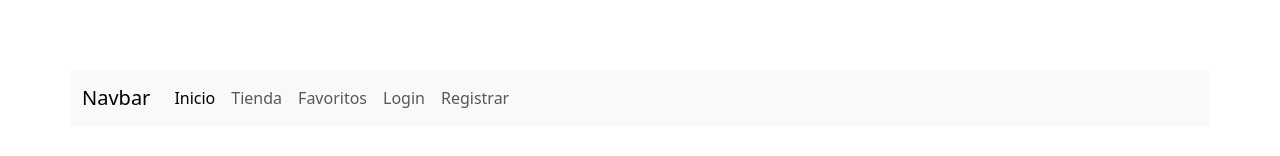
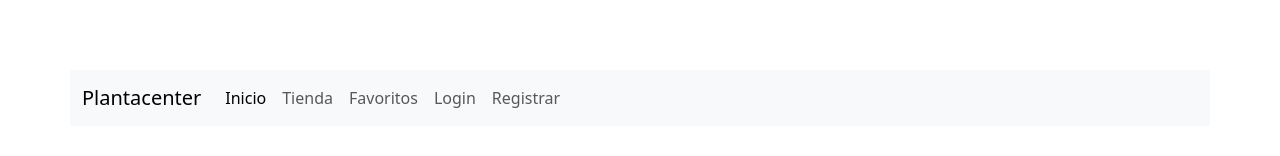
Before and after one commit to hernandw/proyecto-plantas, a React (Vite) app: page / in a window 1280 px wide. Shown: the top 156 px of the page. Built offline with nearby package versions, Linux system fonts and the light colour scheme.

Commit message:
cambio nombre navbar

```diff
--- a/src/components/NavBar.jsx
+++ b/src/components/NavBar.jsx
@@ -6,7 +6,7 @@ const Navbar = () => {
 
         <nav className="navbar navbar-expand-lg bg-body-tertiary">
   <div className="container">
-    <NavLink className="navbar-brand" to="#">Navbar</NavLink>
+    <NavLink className="navbar-brand" to="#">Plantacenter</NavLink>
     <button className="navbar-toggler" type="button" data-bs-toggle="collapse" data-bs-target="#navbarNav" aria-controls="navbarNav" aria-expanded="false" aria-label="Toggle navigation">
       <span className="navbar-toggler-icon"></span>
     </button>
```
